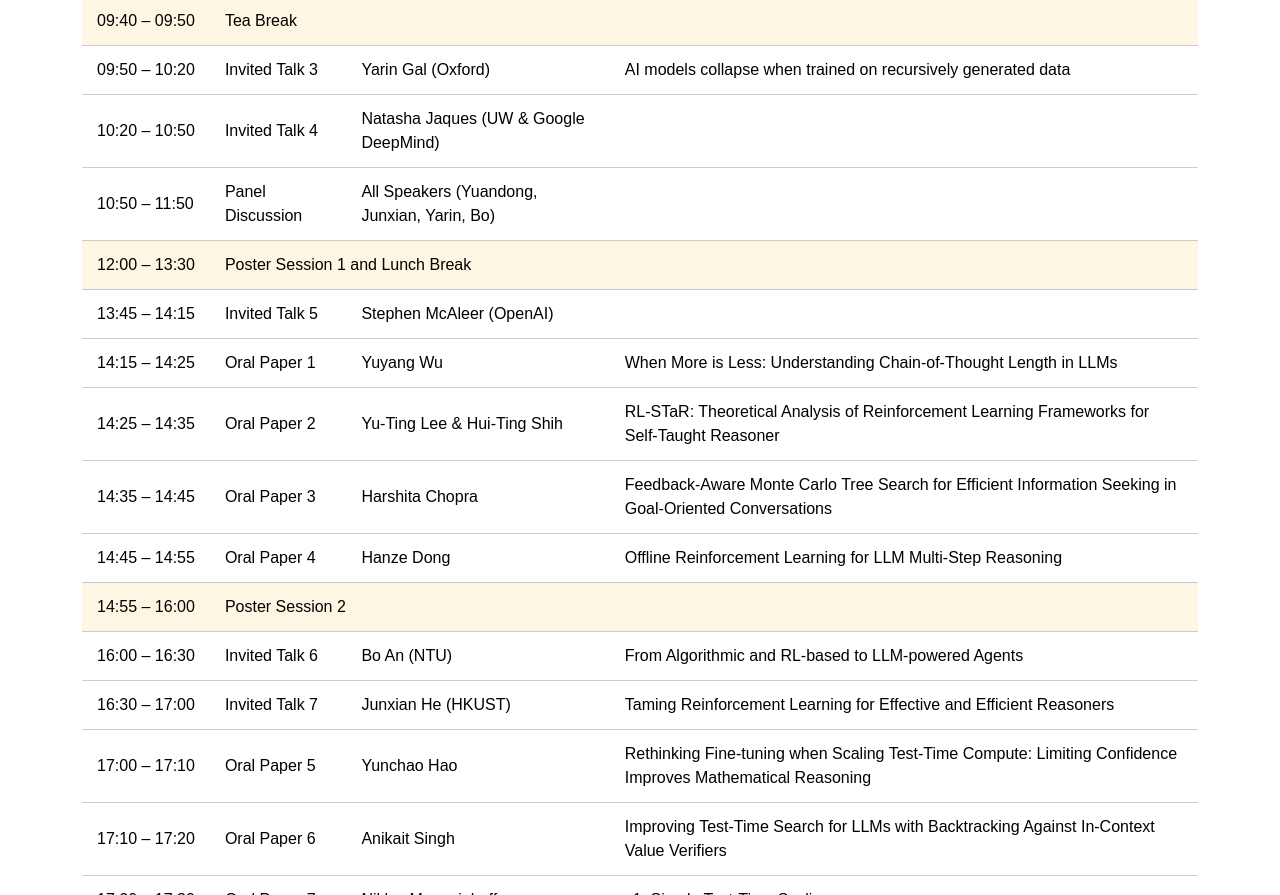
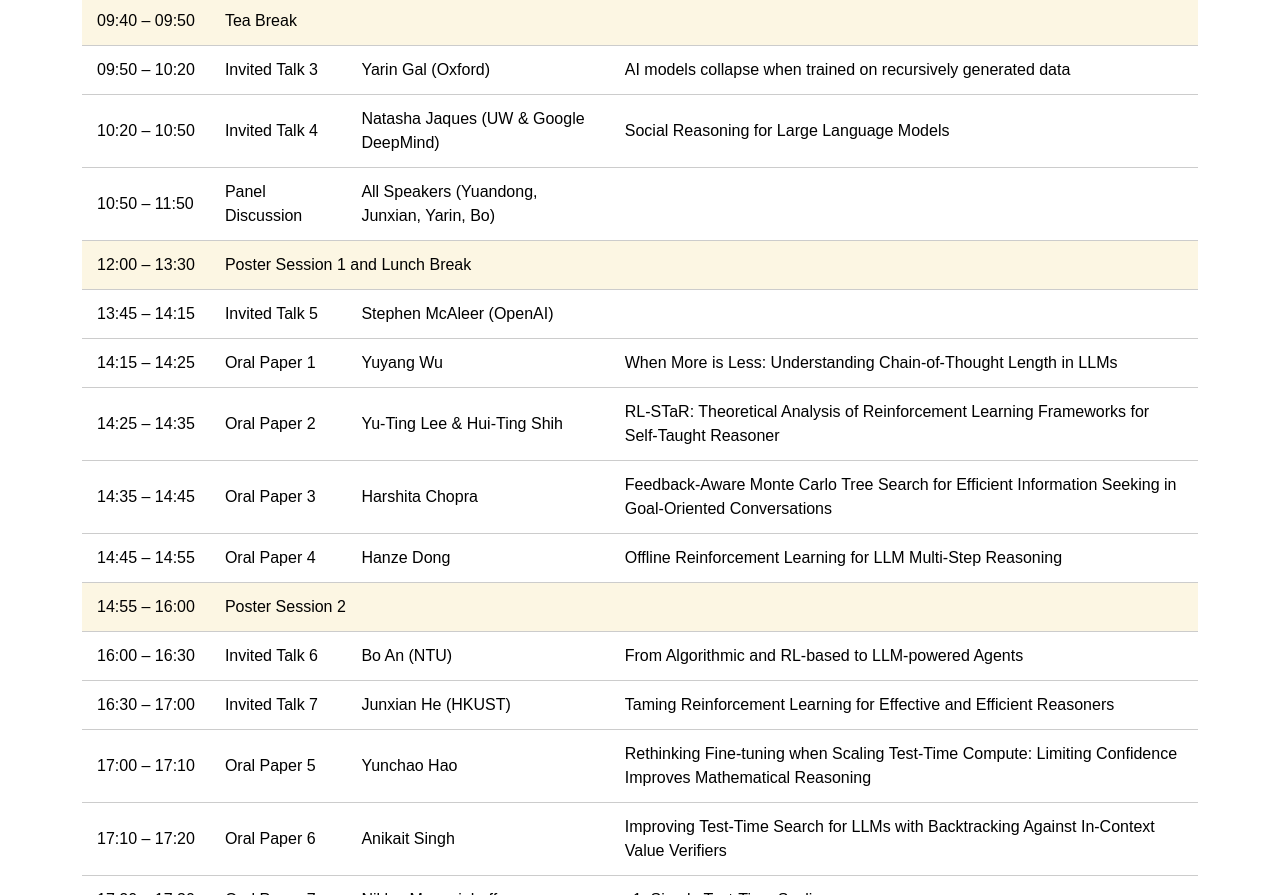
Before and after one commit to workshop-secure-collaborative-computing/workshop-secure-collaborative-computing.github.io, a plain HTML site: page index.html in a window 1280 px wide. Shown: the part 1558-2453 px from the top of the page. Drawn offline with nearby package versions, Linux system fonts and the light colour scheme.

Commit message:
Update index.html

```diff
--- a/index.html
+++ b/index.html
@@ -203,7 +203,7 @@
             <td class="time">10:20 – 10:50</td>
             <td>Invited Talk&nbsp;4</td>
             <td>Natasha Jaques (UW &amp; Google DeepMind)</td>
-            <td></td>
+            <td>Social Reasoning for Large Language Models</td>
           </tr>
           <tr>
             <td class="time">10:50 – 11:50</td>
```
